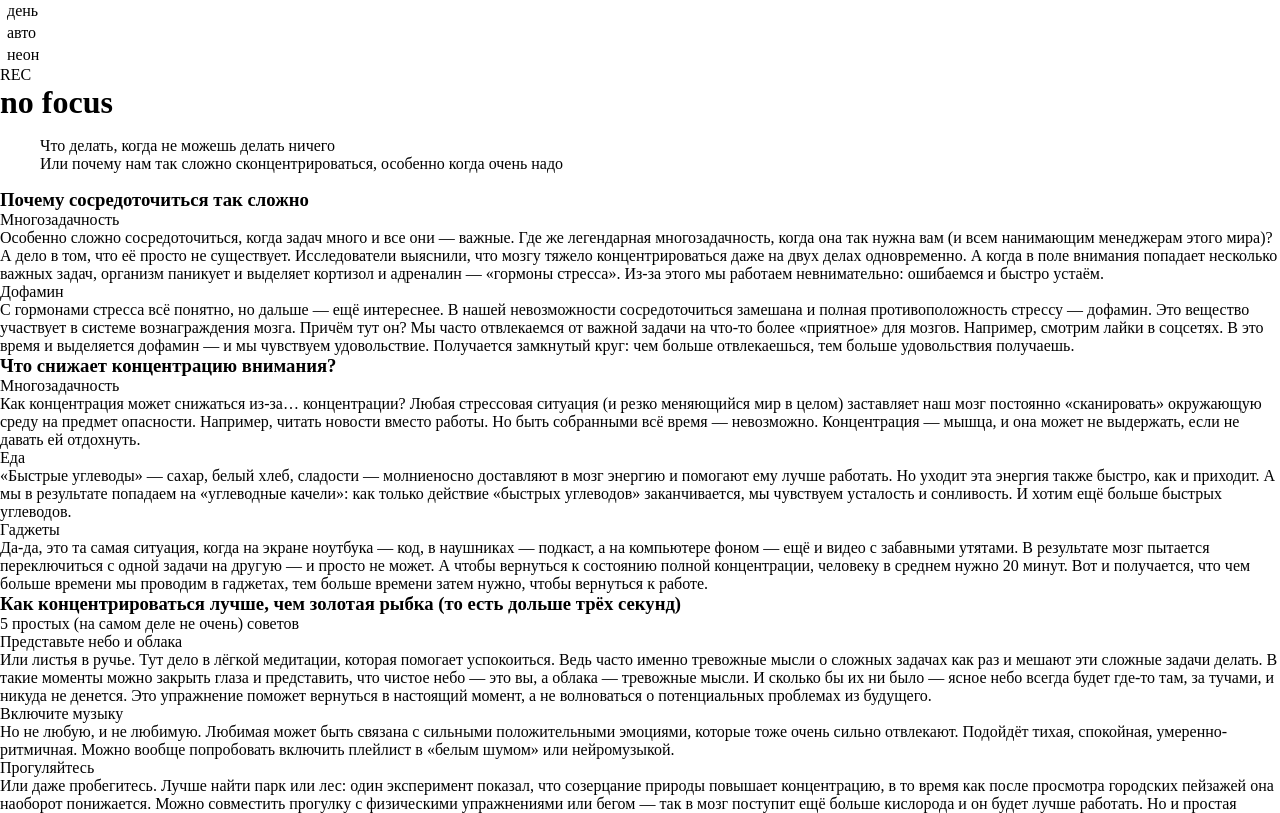
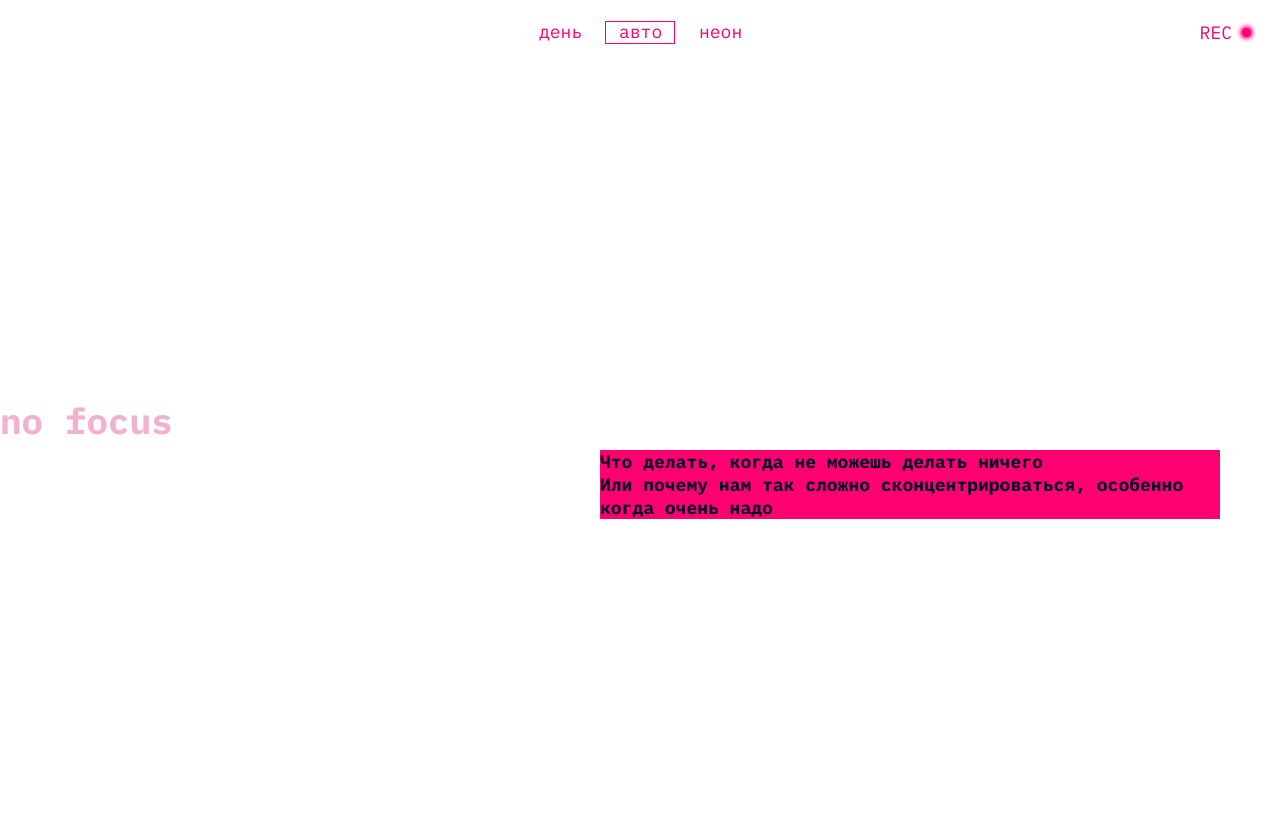
Before and after one commit to AlexKolbe/slozhno-sosredotochitsya, a website: page index.html in a window 1280 px wide. Shown: the top 813 px of the page. Drawn offline with Linux system fonts and the light colour scheme.

Commit message:
header css and footer css

```diff
--- a/index.html
+++ b/index.html
@@ -41,7 +41,7 @@
       </ul>
     </nav>
     <span class="decor-element" aria-hidden="true">REC</span>
-    <h1 class="header__title">no focus</h1>
+    <h1 class="page-title">no focus</h1>
     <blockquote class="header__quote">
       <p class="header__quote-text title-decor">
         Что делать, когда не можешь делать ничего<br>
@@ -220,8 +220,8 @@
 
   </main>
 
-  <footer class="footer">
-    <h2 class="header-footer">focus</h2>
+  <footer class="footer decorated-zone">
+    <h2 class="page-title">focus</h2>
   </footer>
   <script src="./scripts/script.js"></script>
 </body>
--- a/styles/style.css
+++ b/styles/style.css
@@ -2,4 +2,159 @@
 
 .page {
   /* сохраните в разметке и стилях класс page. На его основе работает скрипт. */
+
+  padding: 20px;
+  font-family: var(--main-font-family, sans-serif);
+  font-size: var(--main-font-size, 18px);
+  line-height: var(--main-line-height);
+  color: var(--main-text-color);
 }
+
+.header {
+  position: relative;
+  display: grid;
+  grid-template-rows: 1fr auto 1fr;
+  height: 100vh;
+  margin-block-end: 40px;
+  min-block-size: 668px;
+}
+
+.header__theme-menu {
+  display: grid;
+  justify-content: center;
+}
+
+.header__theme-menu-list {
+  display: flex;
+  gap: 10px;
+}
+
+.header__theme-menu-button {
+  inline-size: 70px;
+  block-size: 23px;
+  padding: 1.5px 13px;
+  color: var(--menu-item-color);
+  line-height: 18px;
+  border: 1px solid transparent;
+}
+
+.header__theme-menu-button:hover {
+  outline: 1px solid var(--accent-color-transparent);
+  outline-offset: -1px;
+}
+
+.header__theme-menu-button:focus-visible {
+  border-block-end: 1px var(--menu-item-color) solid;
+}
+
+.header__theme-menu-button_active {
+  outline: 1px solid var(--menu-item-color);
+  outline-offset: -1px;
+  pointer-events: none;
+}
+
+.header__title {
+  position: relative;
+  font-size: var(--header-title-size-desktop);
+  font-weight: 700;
+  line-height: 82.5%;
+  color: var(--title-color);
+  text-shadow: 4px 4px 0 var(--accent-color);
+}
+
+.header .page-title {
+  position: relative;
+  left: -20px;
+}
+
+.header__quote {
+  justify-self: end;
+  align-items: center;
+  width: 50%;
+}
+
+.title-decor {
+  background: var(--accent-color);
+  color: var(--subtitle-color);
+  font-weight: 700;
+}
+
+.decor-element {
+  position: absolute;
+  display: flex;
+  align-items: center;
+  top: 1px;
+  right: 9px;
+  color: var(--accent-color);
+}
+
+.decor-element::after {
+  content: "";
+  display: inline-block;
+  inline-size: 9px;
+  block-size: 9px;
+  margin-inline-start: 10px;
+  background: var(--accent-color);
+  box-shadow: 0 0 4px 2px var(--accent-color);
+  border-radius: 50%;
+}
+
+.header::after {
+  content: "";
+  position: absolute;
+  inline-size: 25px;
+  block-size: 25px;
+  right: 0;
+  top: 0;
+  border: solid var(--accent-color);
+  border-width: 1px 1px 0 0;
+}
+
+.header::before {
+  content: "";
+  position: absolute;
+  inline-size: 25px;
+  block-size: 25px;
+  left: 0;
+  bottom: 0;
+  border: solid var(--accent-color);
+  border-width: 0 0 1px 1px;
+}
+
+.decorated-zone::after {
+  content: "";
+  position: absolute;
+  top: 0;
+  right: 0;
+  border: solid var(--decor-element-color);
+  border-width: 1px 1px 0 0;
+  inline-size: 25px;
+  block-size: 25px;
+}
+
+.decorated-zone::before {
+  content: "";
+  position: absolute;
+  bottom: 40px;
+  left: 0;
+  border: solid var(--decor-element-color);
+  border-width: 0 0 1px 1px;
+  inline-size: 25px;
+  block-size: 25px;
+}
+
+
+
+
+.footer {
+  position: relative;
+  display: grid;
+  justify-content: center;
+  align-content: center;
+  height: 100vh;
+  min-block-size: 668px;
+}
+
+.footer .page-title {
+  padding-block-end: 38px;
+}
--- a/styles/variables.css
+++ b/styles/variables.css
@@ -11,7 +11,7 @@
   --header-title-size-desktop: clamp(7.5rem, 0.5625rem + 14.4531vw, 9.8125rem);
 
   /* COLORS */
-    --accent-color: rgb(255, 0, 112);
+  --accent-color: rgb(255, 0, 112);
   --menu-item-color: var(--accent-color);
   --menu-item-hover-dark: rgba(255, 0, 112, 0.4);
   --menu-item-hover-light: rgba(53, 52, 48, 0.4);
```
